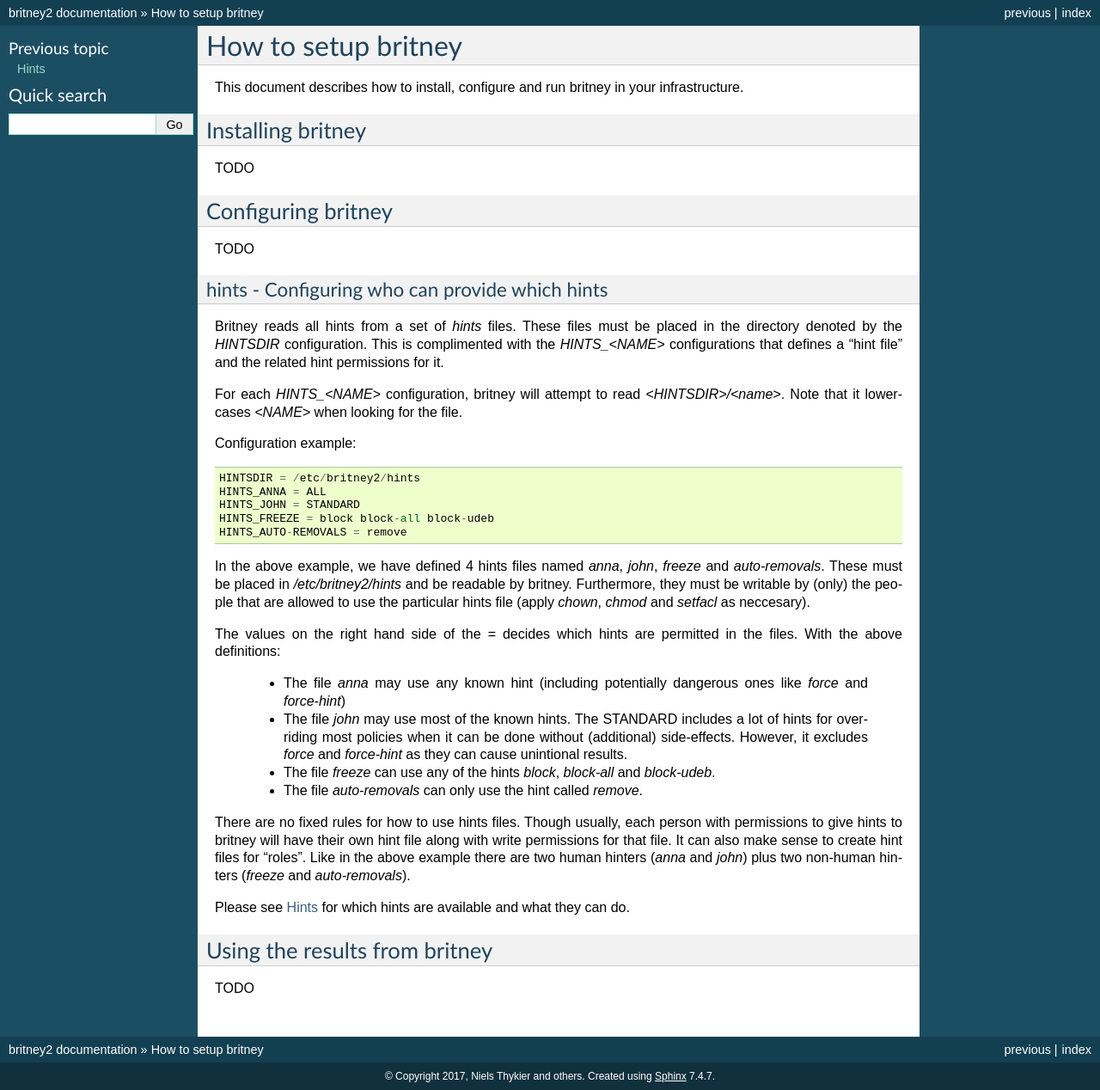
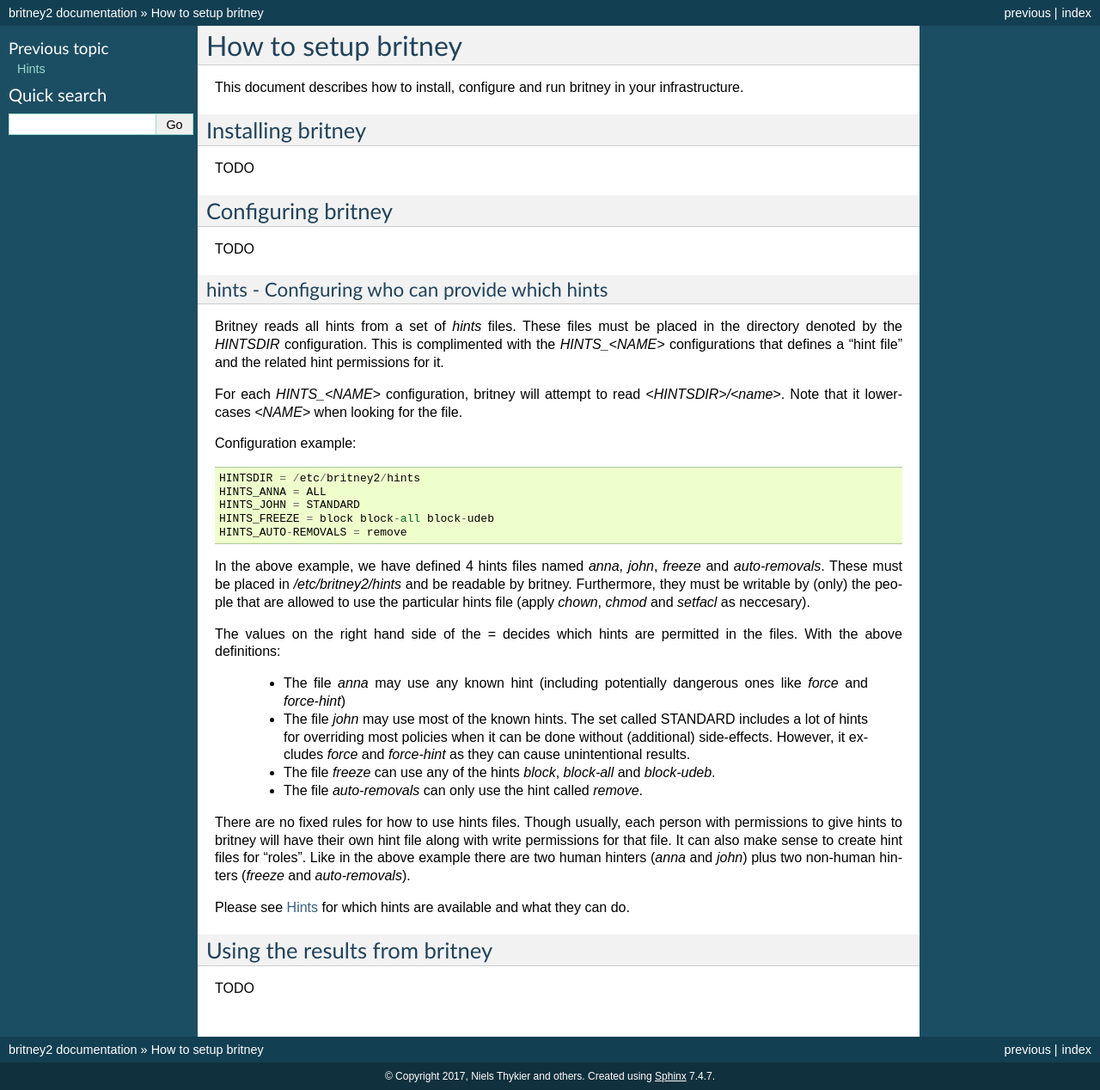
Before and after one commit to Debian/britney2, a Sphinx documentation site: the page built from doc/setting-up-britney.rst, in a window 1280 px wide. Shown: the whole page at 86% size. Built offline with Sphinx 7.4.7, drawn with Linux system fonts in a browser that asks for light colours.

Commit message:
doc: Wording/typos
Signed-off-by: Niels Thykier <niels@thykier.net>

```diff
--- a/doc/setting-up-britney.rst
+++ b/doc/setting-up-britney.rst
@@ -48,10 +48,10 @@
  * The file `anna` may use any known hint (including potentially
    dangerous ones like `force` and `force-hint`)
 
- * The file `john` may use most of the known hints.  The STANDARD
+ * The file `john` may use most of the known hints.  The set called STANDARD
    includes a lot of hints for overriding most policies when it
    can be done without (additional) side-effects.  However, it
-   excludes `force` and `force-hint` as they can cause unintional
+   excludes `force` and `force-hint` as they can cause unintentional
    results.
 
  * The file `freeze` can use any of the hints `block`, `block-all`
```
